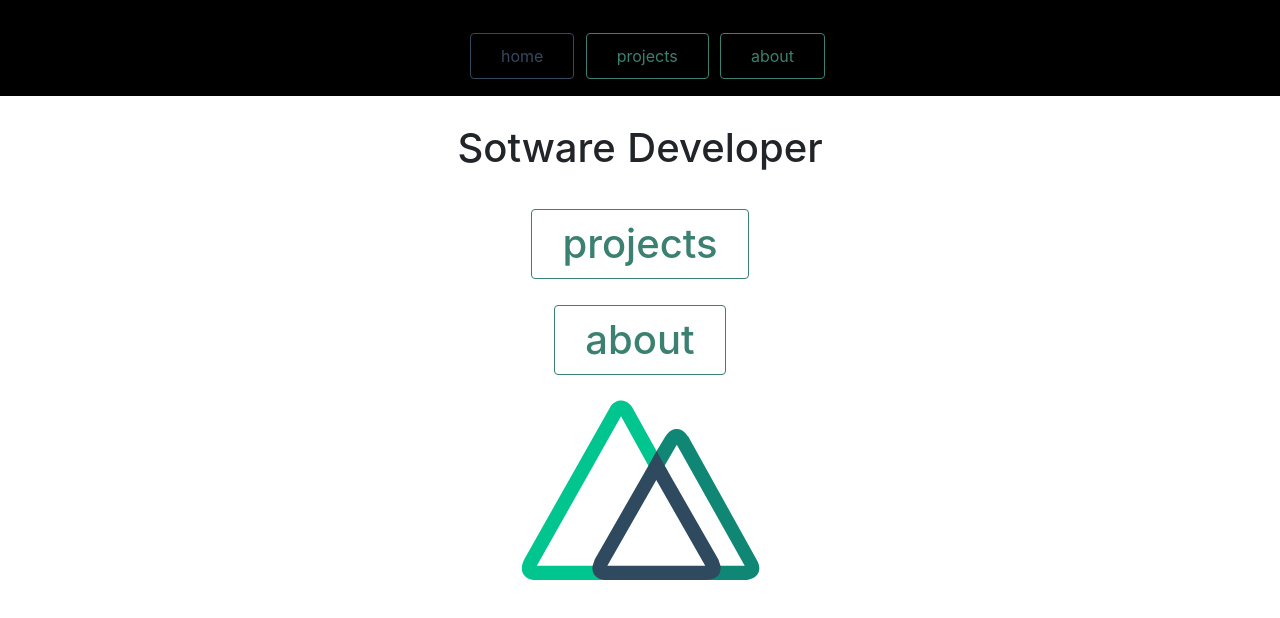
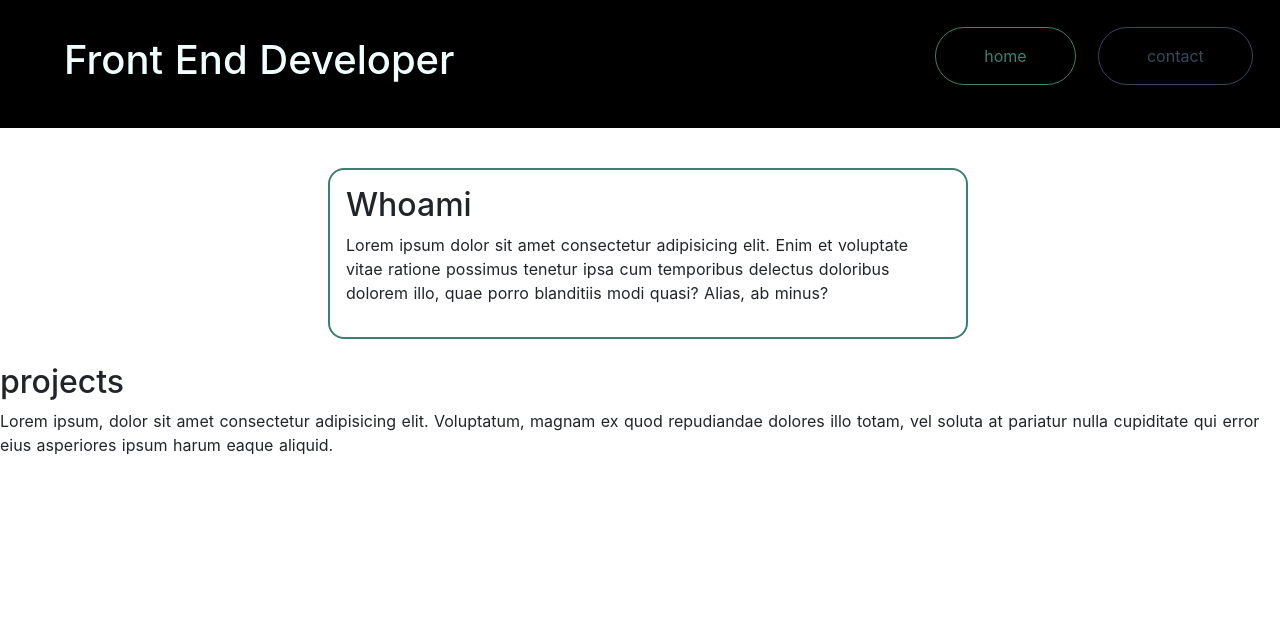
Before and after one commit to phronesys/phronesys.github.io, a Nuxt app: page / in a window 1280 px wide. Shown: the top 618 px of the page. Built offline with nearby package versions, Linux system fonts and the light colour scheme.

Commit message:
un gran avance :D

```diff
--- a/layouts/default.vue
+++ b/layouts/default.vue
@@ -1,25 +1,67 @@
 <template>
   <div>
-    <div class="navbar-background">
-      <div class="bootstrap">
-        <nav class="navbar navbar-expand-lg navbar-light bg-black">
-          <div class="container">
-            <nuxt-link to="/" class="button--grey">home</nuxt-link>
-            <nuxt-link to="/projects" class="button--green">projects</nuxt-link>
-            <nuxt-link to="/about" class="button--green">about</nuxt-link>
-          </div>
-        </nav>
-      </div>
-    </div>
+    <nav class="navbar">
+      <!-- change button class if i'm in that place -->
+      <h1 id="header-title">Front End Developer</h1>
+      <ul>
+        <li>
+          <nuxt-link to="/" :class="isHome ? 'button--green' : 'button--grey'">
+            home
+          </nuxt-link>
+        </li>
+        <li>
+          <nuxt-link
+            to="/contact"
+            :class="isContact ? 'button--green' : 'button--grey'"
+            >contact</nuxt-link
+          >
+        </li>
+      </ul>
+    </nav>
     <Nuxt />
   </div>
 </template>
+<script>
+export default {
+  data() {
+    return {
+      isHome: false,
+      isContact: false,
+    };
+  },
+  created() {
+    if (this.$route.name === "contact") {
+      this.isHome = false;
+      this.isContact = true;
+    }
+    if (this.$route.name === "index") {
+      this.isHome = true;
+      this.isContact = false;
+    }
+  },
+  methods: {},
+  watch: {
+    $route(to, from) {
+      console.log(this.$route.name);
+      if (this.$route.name === "index") {
+        this.isHome = true;
+      } else {
+        this.isHome = false;
+      }
+      if (this.$route.name === "contact") {
+        this.isContact = true;
+      } else {
+        this.isContact = false;
+      }
+    },
+  },
+};
+</script>
 
 <style>
 html {
   font-family: "Source Sans Pro", -apple-system, BlinkMacSystemFont, "Segoe UI",
     Roboto, "Helvetica Neue", Arial, sans-serif;
-  font-size: 16px;
   word-spacing: 1px;
   -ms-text-size-adjust: 100%;
   -webkit-text-size-adjust: 100%;
@@ -27,41 +69,36 @@ html {
   -webkit-font-smoothing: antialiased;
   box-sizing: border-box;
 }
-.container {
-  margin: 0 auto;
-  margin-top: 1rem;
-  min-height: 10vh;
-  display: flex;
-  justify-content: center;
-  align-items: center;
-  text-align: center;
-}
 *,
 *::before,
 *::after {
   box-sizing: border-box;
   margin: 0;
 }
-.bootstrap {
+.navbar {
+  width: 100%;
+  padding: 1rem;
   margin: auto;
-  width: 400px;
   background-color: black;
 }
-.navbar {
-  padding: 0rem;
-  margin: 0rem;
+li {
+  list-style: none;
+  display: inline-block;
+  padding: 0.7rem;
 }
-.navbar-background {
-  background-color: black;
+#header-title {
+  display: inline;
+  color: azure;
+  padding: 1rem 3rem;
+  text-align: center;
 }
-
 .button--green {
   display: inline-block;
-  border-radius: 4px;
-  border: 1px solid #3b8070;
+  border-radius: 4rem;
+  border: 0.1rem solid #3b8070;
   color: #3b8070;
   text-decoration: none;
-  padding: 10px 30px;
+  padding: 1rem 3rem;
 }
 
 .button--green:hover {
@@ -71,12 +108,11 @@ html {
 
 .button--grey {
   display: inline-block;
-  border-radius: 4px;
+  border-radius: 4rem;
   border: 1px solid #35495e;
   color: #35495e;
   text-decoration: none;
-  padding: 10px 30px;
-  margin-left: 15px;
+  padding: 1rem 3rem;
 }
 
 .button--grey:hover {
--- a/pages/about.vue
+++ /dev/null
@@ -1,20 +0,0 @@
-<template>
-  <div>
-    <div class="container">
-      <h1>about</h1>
-    </div>
-    <div class="container">
-      <h2>
-        <nuxt-link to="/" class="button--grey">home</nuxt-link>
-      </h2>
-    </div>
-  </div>
-</template>
-
-<script>
-export default {};
-</script>
-
-<style scoped>
-
-</style>
--- /dev/null
+++ b/pages/contact.vue
@@ -0,0 +1,12 @@
+<template>
+  <div>
+    <div class="container">
+      <h1>contact</h1>
+      <a href="https://github.com/phronesys" target="_blank">Github</a>
+    </div>
+  </div>
+</template>
+
+<script>
+export default {};
+</script>
--- a/pages/index.vue
+++ b/pages/index.vue
@@ -1,53 +1,46 @@
 <template>
   <div>
-    <div class="container">
-      <h1>Sotware Developer</h1>
+    <div class="about">
+      <h2>Whoami</h2>
+      <div class="about--text">
+        <p>
+          Lorem ipsum dolor sit amet consectetur adipisicing elit. Enim et
+          voluptate vitae ratione possimus tenetur ipsa cum temporibus delectus
+          doloribus dolorem illo, quae porro blanditiis modi quasi? Alias, ab
+          minus?
+        </p>
+      </div>
     </div>
-    <div class="container">
-      <h1>
-        <nuxt-link to="/projects" class="button--green">projects</nuxt-link>
-      </h1>
-    </div>
-    <div class="container">
-      <h1>
-        <nuxt-link to="/about" class="button--green">about</nuxt-link>
-      </h1>
-    </div>
-    <div class="container">
-      <logo></logo>
+    <div class="projects">
+      <h2>projects</h2>
+      <p>
+        Lorem ipsum, dolor sit amet consectetur adipisicing elit. Voluptatum,
+        magnam ex quod repudiandae dolores illo totam, vel soluta at pariatur
+        nulla cupiditate qui error eius asperiores ipsum harum eaque aliquid.
+      </p>
     </div>
   </div>
 </template>
 
 <script>
-import Logo from "../components/Logo";
-export default {
-  components: {
-    Logo,
-  },
-};
+export default {};
 </script>
 
-<style>
-.title {
-  font-family: "Quicksand", "Source Sans Pro", -apple-system, BlinkMacSystemFont,
-    "Segoe UI", Roboto, "Helvetica Neue", Arial, sans-serif;
-  display: block;
-  font-weight: 300;
-  font-size: 100px;
-  color: #35495e;
-  letter-spacing: 1px;
+<style scoped>
+.about {
+  position: relative;
+  top: 2rem;
+  left: 50%;
+  transform:  translateX(-50%);
+  max-width: 40rem;
+  box-shadow: rgba(0, 0, 0, 0.8);
+  border:2px solid #3b8070;
+  border-radius: 1rem;
+  padding: 1rem;
+  margin: .5rem;
 }
-
-.subtitle {
-  font-weight: 300;
-  font-size: 42px;
-  color: #526488;
-  word-spacing: 5px;
-  padding-bottom: 15px;
-}
-
-.links {
-  padding-top: 15px;
+.projects {
+  position: relative;
+  top: 3rem;
 }
 </style>
--- a/pages/projects.vue
+++ /dev/null
@@ -1,16 +0,0 @@
-<template>
-  <div>
-    <div class="container">
-      <h1>projects</h1>
-    </div>
-    <div class="container">
-      <h2>
-        <nuxt-link to="/" class="button--grey">home</nuxt-link>
-      </h2>
-    </div>
-  </div>
-</template>
-
-<script>
-export default {};
-</script>
```
